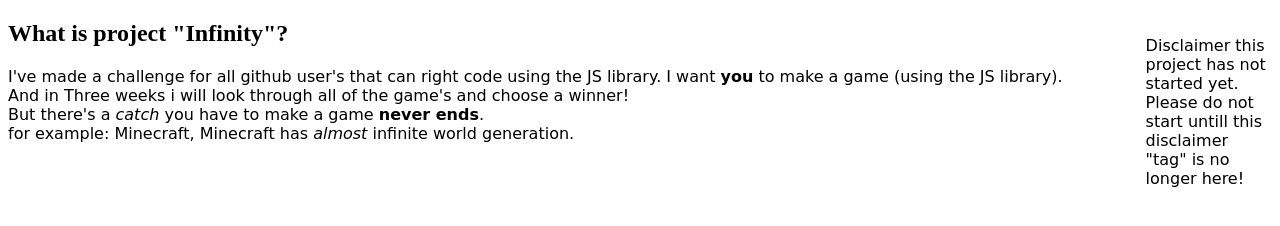
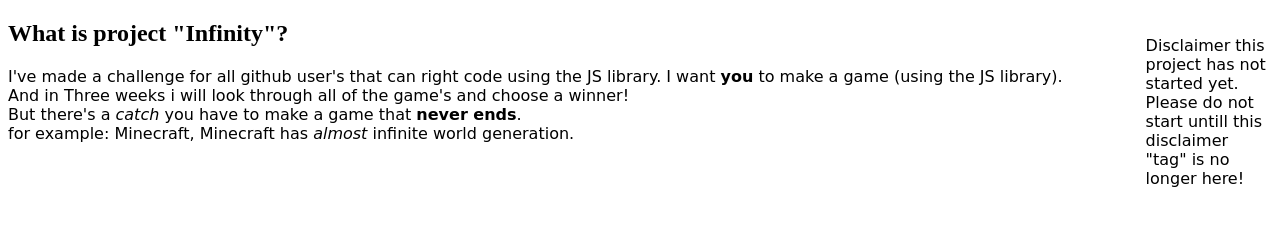
Before and after one commit to Da-Pugboy/Da-Pugboy.github.io, a plain HTML site: page index.html in a window 1280 px wide. Shown: the part 46-272 px from the top of the page. Drawn offline with Linux system fonts and the light colour scheme.

Commit message:
Update index.html

```diff
--- a/index.html
+++ b/index.html
@@ -30,7 +30,7 @@
     <p>I've made a challenge for all github user's that can right code using the JS library.
     I want <strong>you</strong> to make a game (using the JS library).
     <br> And in Three weeks i will look through all of the game's and choose a winner!<br>
-    But there's a <em>catch</em> you have to make a game <strong>never ends</strong>.
+    But there's a <em>catch</em> you have to make a game that <strong>never ends</strong>.
     <br> for example: Minecraft, Minecraft has <em>almost</em> infinite world generation.
     </p>
 
```
